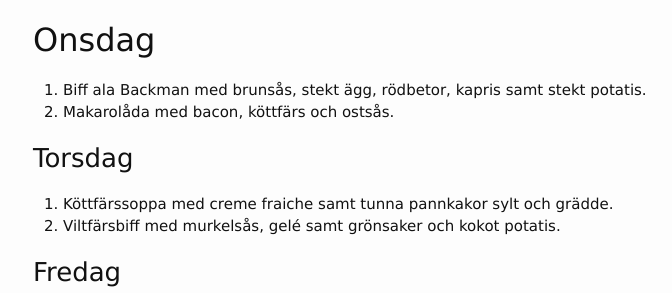
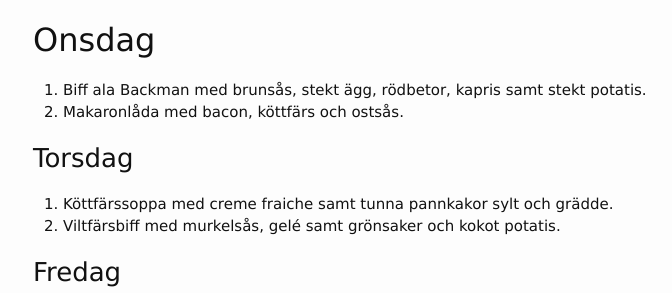
Before and after one commit to FarInn62/farinn62.github.io, a Jekyll site: the page built from lunch.md, in a window 1280 px wide. Shown: the part 397-690 px from the top of the page, without its empty margins (237-909 px from the left). Built offline with Jekyll 4.4.1, drawn with Linux system fonts in a browser that asks for light colours.

Commit message:
Update lunch.md

```diff
--- a/lunch.md
+++ b/lunch.md
@@ -21,7 +21,7 @@ Alla rätter: 110:- Take away: 95:-
 
 ## Onsdag
 1. Biff ala Backman med brunsås, stekt ägg, rödbetor, kapris samt stekt potatis.
-2. Makarolåda med bacon, köttfärs och ostsås.
+2. Makaronlåda med bacon, köttfärs och ostsås.
 
 ### Torsdag
 
```
